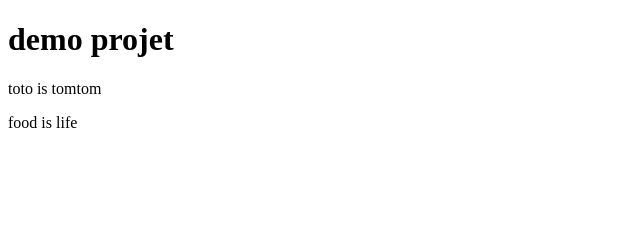
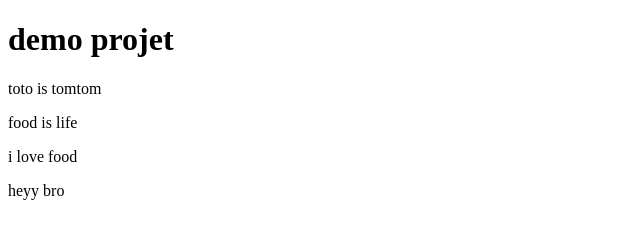
Before and after one commit to Dominionjesse/Git-Demo, a plain HTML site: page index.html in a window 1280 px wide. Shown: the whole page, without its empty margins (0-640 px from the left). Drawn offline with Linux system fonts and the light colour scheme.

Commit message:
why you gay bro

```diff
--- a/index.html
+++ b/index.html
@@ -9,5 +9,7 @@
     <h1>demo projet</h1>
     <p>toto is tomtom</p>
     <p>food is life</p>
+    <p>i love food</p>
+    <p>heyy bro</p>
 </body>
 </html>
```
